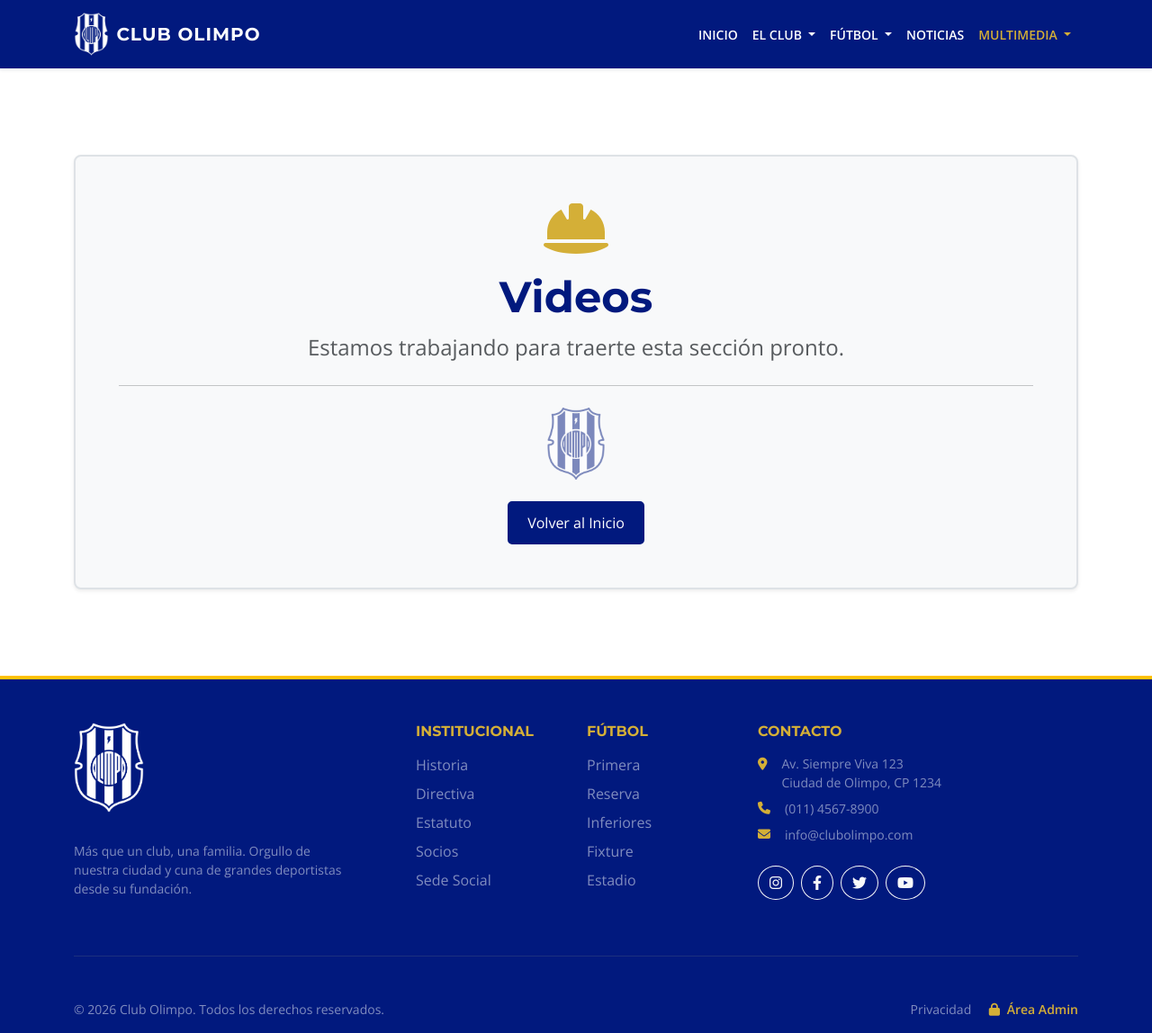
After one commit to axelbriandip/olimpo-site, a Django app: page /videos/ in a window 1280 px wide. The commit adds this page. Shown: the whole page at 90% size. Run offline with Django 5.2, Linux system fonts and the light colour scheme.

Commit message:
navigation functional done

```diff
--- /dev/null
+++ b/club/urls.py
@@ -0,0 +1,16 @@
+from django.urls import path
+from . import views
+
+urlpatterns = [
+    path('', views.home, name='home'),
+
+    # URL en Español (Browser) -> Vista en Inglés (Código)
+    path('historia/', views.history, name='history'),
+    path('directiva/', views.board, name='board'),
+    path('estatuto/', views.statute, name='statute'),
+    path('contacto/', views.contact, name='contact'),
+
+    path('noticias/', views.news_list, name='news_list'),
+    path('galeria/', views.gallery, name='gallery'),
+    path('videos/', views.videos, name='videos'),
+]
--- a/club/views.py
+++ b/club/views.py
@@ -1,4 +1,30 @@
 from django.shortcuts import render
 
+# --- HOME VIEW ---
 def home(request):
     return render(request, 'home.html')
+
+# --- INSTITUTIONAL VIEWS ---
+def history(request):
+    # El archivo se llama history.html
+    return render(request, 'club/history.html')
+
+def board(request):
+    # Directiva -> board.html
+    return render(request, 'club/board.html')
+
+def statute(request):
+    return render(request, 'club/statute.html')
+
+def contact(request):
+    return render(request, 'club/contact.html')
+
+# --- NEWS & MEDIA VIEWS ---
+def news_list(request):
+    return render(request, 'club/news_list.html')
+
+def gallery(request):
+    return render(request, 'club/gallery.html')
+
+def videos(request):
+    return render(request, 'club/videos.html')
--- a/olimpo_site/urls.py
+++ b/olimpo_site/urls.py
@@ -1,14 +1,17 @@
 from django.contrib import admin
-from django.urls import path
+from django.urls import path, include
 from django.conf import settings
 from django.conf.urls.static import static
-from club.views import home  # <--- Importamos la vista que acabamos de crear
 
 urlpatterns = [
     path('admin/', admin.site.urls),
-    path('', home, name='home'),  # <--- Ruta vacía = Página de inicio
+
+    # Rutas de Club (Incluye Home)
+    path('', include('club.urls')),
+
+    # Rutas de Sport (Prefijo 'futbol/')
+    path('futbol/', include('sport.urls')),
 ]
 
-# Esto es para que se vean las fotos que subas en modo desarrollo
 if settings.DEBUG:
     urlpatterns += static(settings.MEDIA_URL, document_root=settings.MEDIA_ROOT)
--- /dev/null
+++ b/sport/urls.py
@@ -0,0 +1,15 @@
+from django.urls import path
+from . import views
+
+urlpatterns = [
+    # URL (Español) -> View (Inglés)
+    path('primera/', views.first_team, name='first_team'),
+
+    # Juveniles
+    path('juveniles/', views.youth_league, name='youth_league'),
+
+    # Infantiles
+    path('infantiles/', views.junior_league, name='junior_league'),
+
+    path('fixture/', views.fixtures, name='fixtures'),
+]
--- /dev/null
+++ b/templates/club/board.html
@@ -0,0 +1,5 @@
+{% extends 'base.html' %}
+
+{% block content %}
+    {% include 'includes/construction.html' with page_title="Directiva" %}
+{% endblock %}
--- /dev/null
+++ b/templates/club/contact.html
@@ -0,0 +1,5 @@
+{% extends 'base.html' %}
+
+{% block content %}
+    {% include 'includes/construction.html' with page_title="Contacto" %}
+{% endblock %}
--- /dev/null
+++ b/templates/club/gallery.html
@@ -0,0 +1,5 @@
+{% extends 'base.html' %}
+
+{% block content %}
+    {% include 'includes/construction.html' with page_title="Galería de Fotos" %}
+{% endblock %}
--- /dev/null
+++ b/templates/club/history.html
@@ -0,0 +1,5 @@
+{% extends 'base.html' %}
+
+{% block content %}
+    {% include 'includes/construction.html' with page_title="Historia del Club" %}
+{% endblock %}
--- /dev/null
+++ b/templates/club/news_list.html
@@ -0,0 +1,5 @@
+{% extends 'base.html' %}
+
+{% block content %}
+    {% include 'includes/construction.html' with page_title="Lista de Noticias" %}
+{% endblock %}
--- /dev/null
+++ b/templates/club/statute.html
@@ -0,0 +1,5 @@
+{% extends 'base.html' %}
+
+{% block content %}
+    {% include 'includes/construction.html' with page_title="Estatuto y Transparencia" %}
+{% endblock %}
--- /dev/null
+++ b/templates/club/videos.html
@@ -0,0 +1,5 @@
+{% extends 'base.html' %}
+
+{% block content %}
+    {% include 'includes/construction.html' with page_title="Videos" %}
+{% endblock %}
--- /dev/null
+++ b/templates/includes/construction.html
@@ -0,0 +1,13 @@
+{% load static %}
+<div class="container text-center my-5 py-5">
+    <div class="p-5 bg-light rounded-3 border border-2 shadow-sm">
+        <i class="fas fa-hard-hat fa-4x text-gold mb-3"></i>
+        <h1 class="display-5 fw-bold text-brand">{{ page_title }}</h1>
+        <p class="fs-4 text-muted">Estamos trabajando para traerte esta sección pronto.</p>
+        <hr class="my-4">
+        <img src="{% static 'img/escudo-olimpo.png' %}" alt="Escudo" height="80" class="opacity-50">
+        <div class="mt-4">
+            <a href="/" class="btn btn-brand">Volver al Inicio</a>
+        </div>
+    </div>
+</div>
--- a/templates/includes/navbar.html
+++ b/templates/includes/navbar.html
@@ -1,11 +1,11 @@
 {% load static %}
 
-<nav class="navbar navbar-expand-lg navbar-dark bg-brand shadow-sm">
+<nav class="navbar navbar-expand-lg navbar-dark bg-brand shadow-sm sticky-top">
     <div class="container">
 
-        <a class="navbar-brand d-flex align-items-center gap-2" href="/">
+        <a class="navbar-brand d-flex align-items-center gap-2" href="{% url 'home' %}">
             <img src="{% static 'img/escudo-olimpo.png' %}" alt="Escudo Club Olimpo" height="50" class="d-inline-block align-text-top">
-            <span class="fw-bold d-none d-sm-block" style="letter-spacing: 1px;">CLUB OLIMPO</span>
+            <span class="fw-bold text-white d-none d-sm-block" style="letter-spacing: 1px;">CLUB OLIMPO</span>
         </a>
 
         <button class="navbar-toggler border-0" type="button" data-bs-toggle="collapse" data-bs-target="#navbarNav" aria-controls="navbarNav" aria-expanded="false" aria-label="Toggle navigation">
@@ -13,63 +13,60 @@
         </button>
 
         <div class="collapse navbar-collapse" id="navbarNav">
-            <ul class="navbar-nav ms-auto mb-2 mb-lg-0 fw-semibold text-uppercase">
+            <ul class="navbar-nav ms-auto mb-2 mb-lg-0 fw-semibold text-uppercase small">
 
                 <li class="nav-item">
-                    <a class="nav-link active text-gold" aria-current="page" href="/">Inicio</a>
+                    <a class="nav-link hover-gold {% if request.resolver_match.url_name == 'home' %}text-gold active{% else %}text-white{% endif %}"
+                       href="{% url 'home' %}">Inicio</a>
                 </li>
 
                 <li class="nav-item dropdown">
-                    <a class="nav-link dropdown-toggle" href="#" role="button" data-bs-toggle="dropdown" aria-expanded="false">
+                    <a class="nav-link dropdown-toggle hover-gold {% if request.resolver_match.url_name in 'history board statute contact' %}text-gold active{% else %}text-white{% endif %}"
+                       href="#" role="button" data-bs-toggle="dropdown" aria-expanded="false">
                         El Club
                     </a>
                     <ul class="dropdown-menu border-0 shadow">
-                        <li><a class="dropdown-item" href="#">Historia</a></li>
-                        <li><a class="dropdown-item" href="#">Comisión Directiva</a></li>
-                        <li><a class="dropdown-item" href="#">Estatuto / Transparencia</a></li>
+                        <li><a class="dropdown-item" href="{% url 'history' %}">Historia</a></li>
+                        <li><a class="dropdown-item" href="{% url 'board' %}">Comisión Directiva</a></li>
+                        <li><a class="dropdown-item" href="{% url 'statute' %}">Estatuto / Transparencia</a></li>
                         <li><hr class="dropdown-divider"></li>
-                        <li><a class="dropdown-item" href="#">Contacto</a></li>
+                        <li><a class="dropdown-item" href="{% url 'contact' %}">Contacto</a></li>
                     </ul>
                 </li>
 
                 <li class="nav-item dropdown">
-                    <a class="nav-link dropdown-toggle" href="#" role="button" data-bs-toggle="dropdown" aria-expanded="false">
+                    <a class="nav-link dropdown-toggle hover-gold {% if request.resolver_match.url_name in 'first_team youth_league junior_league fixtures' %}text-gold active{% else %}text-white{% endif %}"
+                       href="#" role="button" data-bs-toggle="dropdown" aria-expanded="false">
                         Fútbol
                     </a>
                     <ul class="dropdown-menu border-0 shadow">
                         <li><h6 class="dropdown-header text-muted">Planteles</h6></li>
-                        <li><a class="dropdown-item" href="#">Primera División</a></li>
-                        <li><a class="dropdown-item" href="#">Reserva</a></li>
-                        <li><a class="dropdown-item" href="#">Juveniles / Inferiores</a></li>
-                        <li><a class="dropdown-item" href="#">Infantiles</a></li>
+                        <li><a class="dropdown-item" href="{% url 'first_team' %}">Primera División</a></li>
+                        <li><a class="dropdown-item" href="{% url 'youth_league' %}">Juveniles</a></li>
+                        <li><a class="dropdown-item" href="{% url 'junior_league' %}">Infantiles</a></li>
                         <li><hr class="dropdown-divider"></li>
                         <li><h6 class="dropdown-header text-muted">Competencia</h6></li>
-                        <li><a class="dropdown-item" href="#">Resultados / Fixture</a></li>
-                        <li><a class="dropdown-item" href="#">Tabla de Posiciones</a></li>
+                        <li><a class="dropdown-item" href="{% url 'fixtures' %}">Resultados / Fixture</a></li>
                     </ul>
                 </li>
 
                 <li class="nav-item">
-                    <a class="nav-link" href="#">Noticias</a>
+                    <a class="nav-link hover-gold {% if request.resolver_match.url_name == 'news_list' %}text-gold active{% else %}text-white{% endif %}"
+                       href="{% url 'news_list' %}">Noticias</a>
                 </li>
 
                 <li class="nav-item dropdown">
-                    <a class="nav-link dropdown-toggle" href="#" role="button" data-bs-toggle="dropdown" aria-expanded="false">
+                    <a class="nav-link dropdown-toggle hover-gold {% if request.resolver_match.url_name in 'gallery videos' %}text-gold active{% else %}text-white{% endif %}"
+                       href="#" role="button" data-bs-toggle="dropdown" aria-expanded="false">
                         Multimedia
                     </a>
                     <ul class="dropdown-menu border-0 shadow">
-                        <li><a class="dropdown-item" href="#">Galería de Fotos</a></li>
-                        <li><a class="dropdown-item" href="#">Videos</a></li>
+                        <li><a class="dropdown-item" href="{% url 'gallery' %}">Galería de Fotos</a></li>
+                        <li><a class="dropdown-item" href="{% url 'videos' %}">Videos</a></li>
                     </ul>
                 </li>
-
-                 {% comment %} <li class="nav-item ms-lg-3">
-                    <a class="btn btn-outline-light btn-sm mt-1 mt-lg-0 rounded-pill px-3" href="#">
-                        Hacete Socio
-                    </a>
-                </li> {% endcomment %}
 
             </ul>
         </div>
     </div>
-</nav
+</nav>
--- /dev/null
+++ b/templates/sport/first_team.html
@@ -0,0 +1,5 @@
+{% extends 'base.html' %}
+
+{% block content %}
+    {% include 'includes/construction.html' with page_title="Primera División" %}
+{% endblock %}
--- /dev/null
+++ b/templates/sport/fixtures.html
@@ -0,0 +1,5 @@
+{% extends 'base.html' %}
+
+{% block content %}
+    {% include 'includes/construction.html' with page_title="Fixture/Partidos" %}
+{% endblock %}
--- /dev/null
+++ b/templates/sport/junior_league.html
@@ -0,0 +1,5 @@
+{% extends 'base.html' %}
+
+{% block content %}
+    {% include 'includes/construction.html' with page_title="Fútbol Infantil" %}
+{% endblock %}
--- /dev/null
+++ b/templates/sport/youth_league.html
@@ -0,0 +1,5 @@
+{% extends 'base.html' %}
+
+{% block content %}
+    {% include 'includes/construction.html' with page_title="Fútbol Juvenil" %}
+{% endblock %}
```
Also changed, not shown: sport/views.py (+15 -1 lines).
